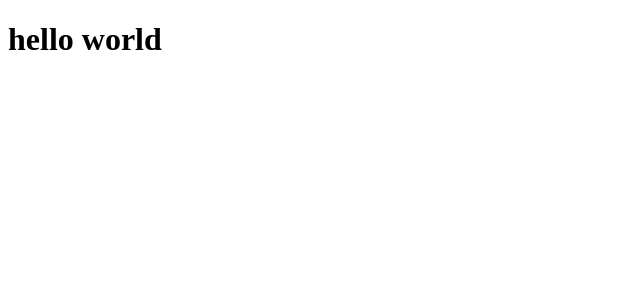
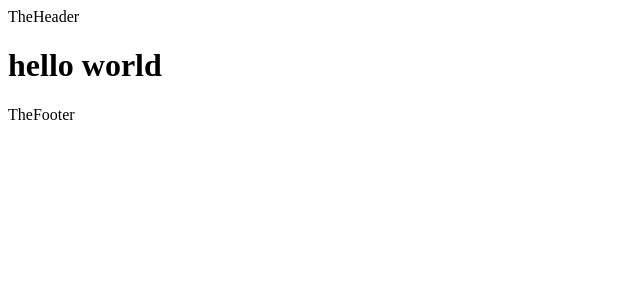
Before and after one commit to edo1z/nuxt3-2, a Nuxt app: page / in a window 1280 px wide. Shown: the top 300 px of the page, without its empty margins (0-640 px from the left). Built offline with nearby package versions, Linux system fonts and the light colour scheme.

Commit message:
added Header and Footer

```diff
--- a/app.vue
+++ b/app.vue
@@ -1,5 +1,7 @@
 <template>
   <div>
-    <NuxtPage />
+    <NuxtLayout>
+      <NuxtPage />
+    </NuxtLayout>
   </div>
 </template>
--- /dev/null
+++ b/components/TheFooter.vue
@@ -0,0 +1,3 @@
+<template>
+  TheFooter
+</template>
--- /dev/null
+++ b/components/TheHeader.vue
@@ -0,0 +1,3 @@
+<template>
+  TheHeader
+</template>
--- /dev/null
+++ b/layouts/default.vue
@@ -0,0 +1,7 @@
+<template>
+  <div>
+    <TheHeader />
+    <slot></slot>
+    <TheFooter />
+  </div>
+</template>
```
